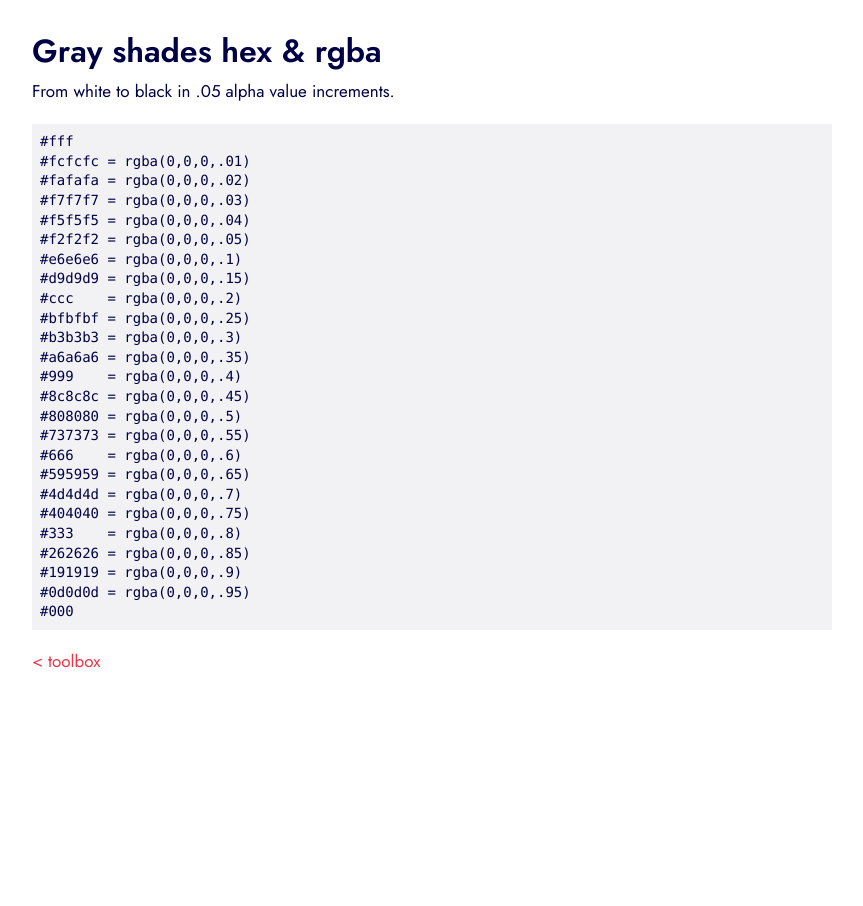
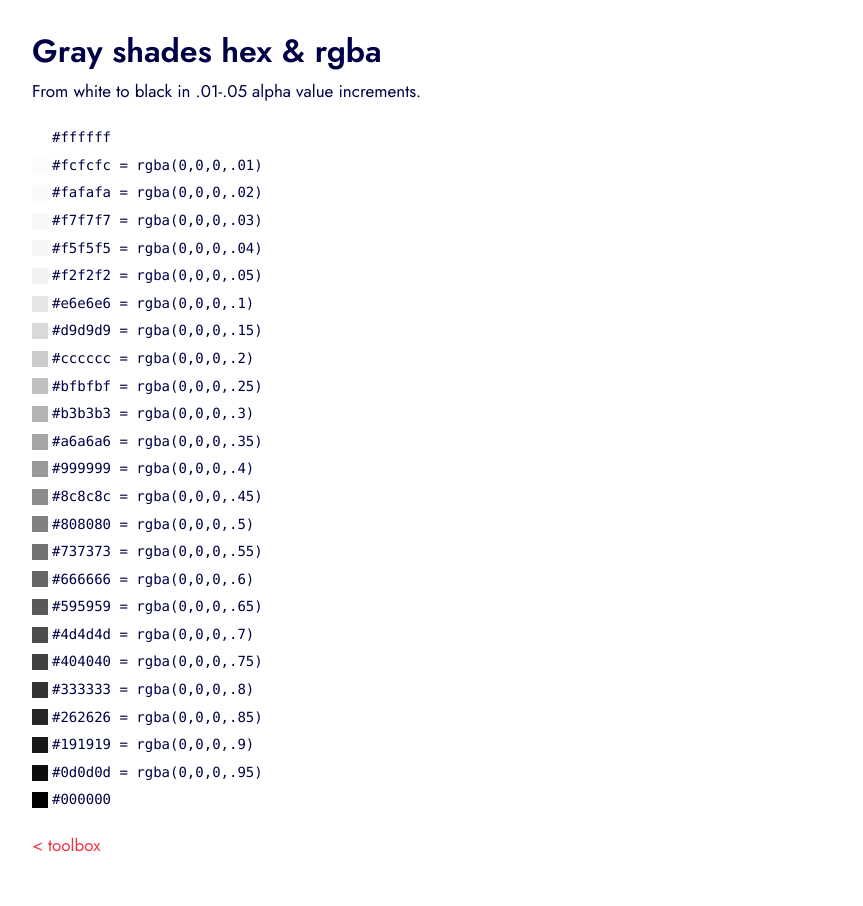
Before and after one commit to borderleft/borderleft.github.io, a Jekyll site: the page built from toolbox/gray.html, in a window 1280 px wide. Shown: the whole page, without its empty margins (208-1071 px from the left). Built offline with Jekyll 4.4.1, drawn with Linux system fonts in a browser that asks for light colours.

Commit message:
Gray shades

```diff
--- a/assets/css/base.css
+++ b/assets/css/base.css
@@ -430,6 +430,25 @@
     outline: 2px dotted;
 }
 
+.gray ul {
+    list-style: none;
+    padding-left: 0;
+}
+
+.gray li {
+    display: flex;
+    align-items: center;
+}
+
+.gray span {
+    width: 1rem;
+    height: 1rem;
+}
+
+.gray code {
+    background-color: transparent;
+}
+
 .viewport {
     margin: 0;
 }
--- a/toolbox/gray.html
+++ b/toolbox/gray.html
@@ -5,32 +5,34 @@
 
 <h1>{{ page.title }}</h1>
 
-<p>From white to black in .05 alpha value increments.</p>
+<p>From white to black in .01-.05 alpha value increments.</p>
 
-<pre>#fff
-#fcfcfc = rgba(0,0,0,.01)
-#fafafa = rgba(0,0,0,.02)
-#f7f7f7 = rgba(0,0,0,.03)
-#f5f5f5 = rgba(0,0,0,.04)
-#f2f2f2 = rgba(0,0,0,.05)
-#e6e6e6 = rgba(0,0,0,.1)
-#d9d9d9 = rgba(0,0,0,.15)
-#ccc    = rgba(0,0,0,.2)
-#bfbfbf = rgba(0,0,0,.25)
-#b3b3b3 = rgba(0,0,0,.3)
-#a6a6a6 = rgba(0,0,0,.35)
-#999    = rgba(0,0,0,.4)
-#8c8c8c = rgba(0,0,0,.45)
-#808080 = rgba(0,0,0,.5)
-#737373 = rgba(0,0,0,.55)
-#666    = rgba(0,0,0,.6)
-#595959 = rgba(0,0,0,.65)
-#4d4d4d = rgba(0,0,0,.7)
-#404040 = rgba(0,0,0,.75)
-#333    = rgba(0,0,0,.8)
-#262626 = rgba(0,0,0,.85)
-#191919 = rgba(0,0,0,.9)
-#0d0d0d = rgba(0,0,0,.95)
-#000</pre>
+<ul class="shades">
+    <li><span style="background-color: #ffffff;"></span><code>#ffffff</code></li>
+    <li><span style="background-color: #fcfcfc;"></span><code>#fcfcfc = rgba(0,0,0,.01)</code></li>
+    <li><span style="background-color: #fafafa;"></span><code>#fafafa = rgba(0,0,0,.02)</code></li>
+    <li><span style="background-color: #f7f7f7;"></span><code>#f7f7f7 = rgba(0,0,0,.03)</code></li>
+    <li><span style="background-color: #f5f5f5;"></span><code>#f5f5f5 = rgba(0,0,0,.04)</code></li>
+    <li><span style="background-color: #f2f2f2;"></span><code>#f2f2f2 = rgba(0,0,0,.05)</code></li>
+    <li><span style="background-color: #e6e6e6;"></span><code>#e6e6e6 = rgba(0,0,0,.1)</code></li>
+    <li><span style="background-color: #d9d9d9;"></span><code>#d9d9d9 = rgba(0,0,0,.15)</code></li>
+    <li><span style="background-color: #cccccc;"></span><code>#cccccc = rgba(0,0,0,.2)</code></li>
+    <li><span style="background-color: #bfbfbf;"></span><code>#bfbfbf = rgba(0,0,0,.25)</code></li>
+    <li><span style="background-color: #b3b3b3;"></span><code>#b3b3b3 = rgba(0,0,0,.3)</code></li>
+    <li><span style="background-color: #a6a6a6;"></span><code>#a6a6a6 = rgba(0,0,0,.35)</code></li>
+    <li><span style="background-color: #999999;"></span><code>#999999 = rgba(0,0,0,.4)</code></li>
+    <li><span style="background-color: #8c8c8c;"></span><code>#8c8c8c = rgba(0,0,0,.45)</code></li>
+    <li><span style="background-color: #808080;"></span><code>#808080 = rgba(0,0,0,.5)</code></li>
+    <li><span style="background-color: #737373;"></span><code>#737373 = rgba(0,0,0,.55)</code></li>
+    <li><span style="background-color: #666666;"></span><code>#666666 = rgba(0,0,0,.6)</code></li>
+    <li><span style="background-color: #595959;"></span><code>#595959 = rgba(0,0,0,.65)</code></li>
+    <li><span style="background-color: #4d4d4d;"></span><code>#4d4d4d = rgba(0,0,0,.7)</code></li>
+    <li><span style="background-color: #404040;"></span><code>#404040 = rgba(0,0,0,.75)</code></li>
+    <li><span style="background-color: #333333;"></span><code>#333333 = rgba(0,0,0,.8)</code></li>
+    <li><span style="background-color: #262626;"></span><code>#262626 = rgba(0,0,0,.85)</code></li>
+    <li><span style="background-color: #191919;"></span><code>#191919 = rgba(0,0,0,.9)</code></li>
+    <li><span style="background-color: #0d0d0d;"></span><code>#0d0d0d = rgba(0,0,0,.95)</code></li>
+    <li><span style="background-color: #000000;"></span><code>#000000</code></li>
+</ul>
 
 <p><a href="/toolbox/">&lt; toolbox</a></p>
```
